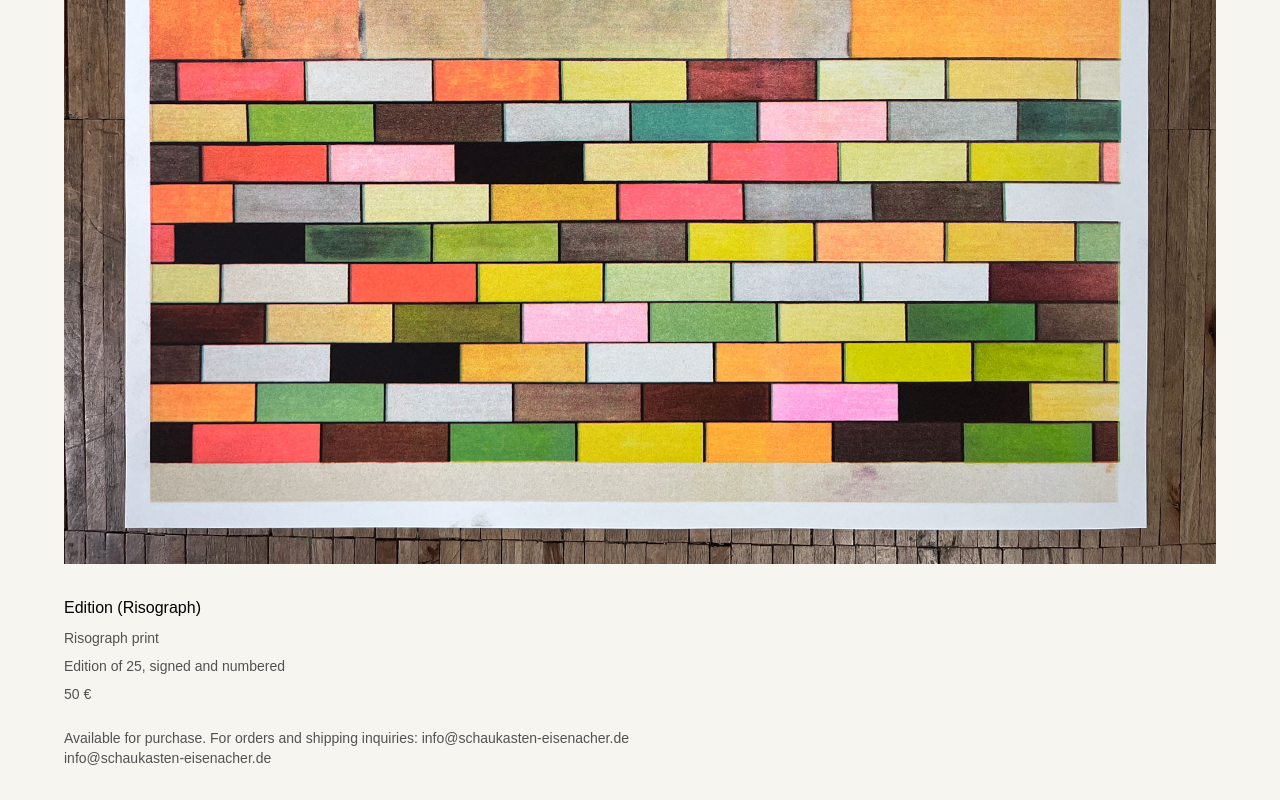
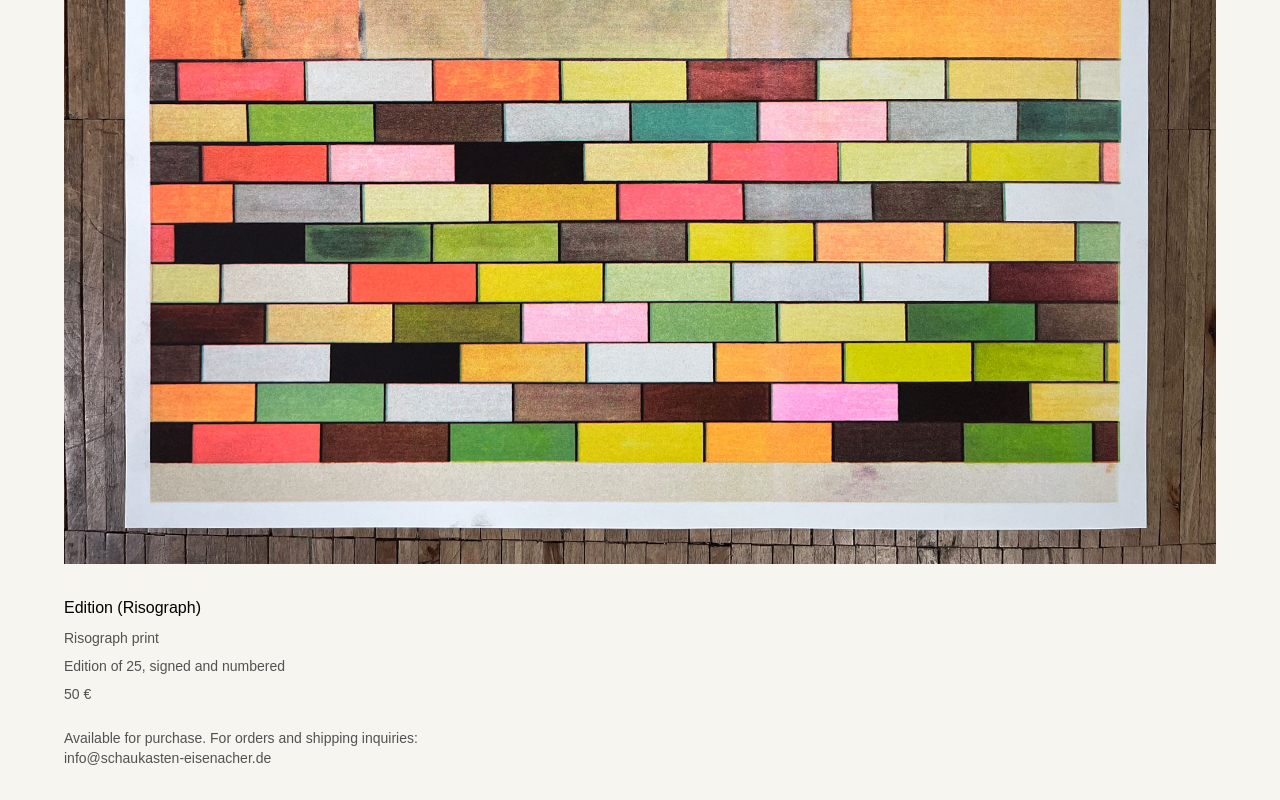
Before and after one commit to jr0blank/schaukasten-eisenacher, a Next.js app: page /works/edition in a window 1280 px wide. Shown: the part 448-1248 px from the top of the page. Built offline with nearby package versions, Linux system fonts and the light colour scheme.

Commit message:
Rename info heading to about

```diff
--- a/app/works/edition/page.tsx
+++ b/app/works/edition/page.tsx
@@ -48,7 +48,6 @@ export default function Edition() {
           <p className="pt-4 text-neutral-600">
             Available for purchase.
 For orders and shipping inquiries:
-info@schaukasten-eisenacher.de
             <br />
             info@schaukasten-eisenacher.de
           </p>
```
